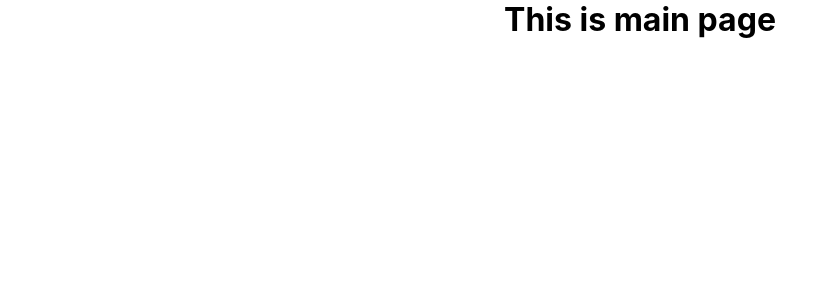
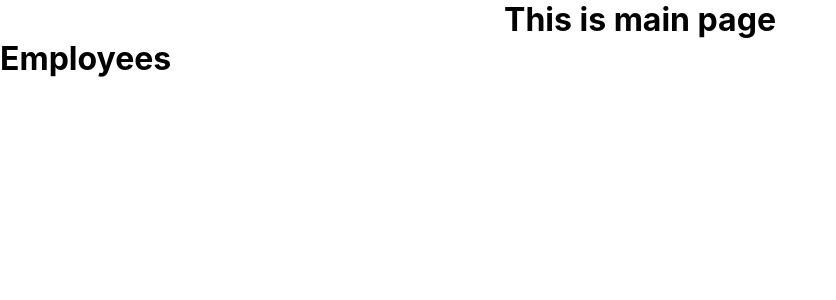
Before and after one commit to VladimirRiz/employees, a React (Create React App) app: page /employees in a window 1280 px wide. Shown: the top 300 px of the page, without its empty margins (0-836 px from the left). Built offline with nearby package versions, Linux system fonts and the light colour scheme.

Commit message:
feat: add employees page

```diff
--- a/src/components/App.js
+++ b/src/components/App.js
@@ -1,9 +1,11 @@
 import Main from "./mainPage";
+import Employees from "./employees";
 
 const App = () => {
   return (
     <div>
       <Main />
+      <Employees />
     </div>
   );
 };
--- /dev/null
+++ b/src/components/employees/index.js
@@ -0,0 +1,18 @@
+import { PureComponent } from "react";
+
+class Employees extends PureComponent {
+  state = {
+    isLoad: false,
+    error: null,
+    items: [],
+  };
+  render() {
+    return (
+      <div>
+        <h1>Employees</h1>
+      </div>
+    );
+  }
+}
+
+export default Employees;
```
Also changed, not shown: src/components/employees/style.css (added).
